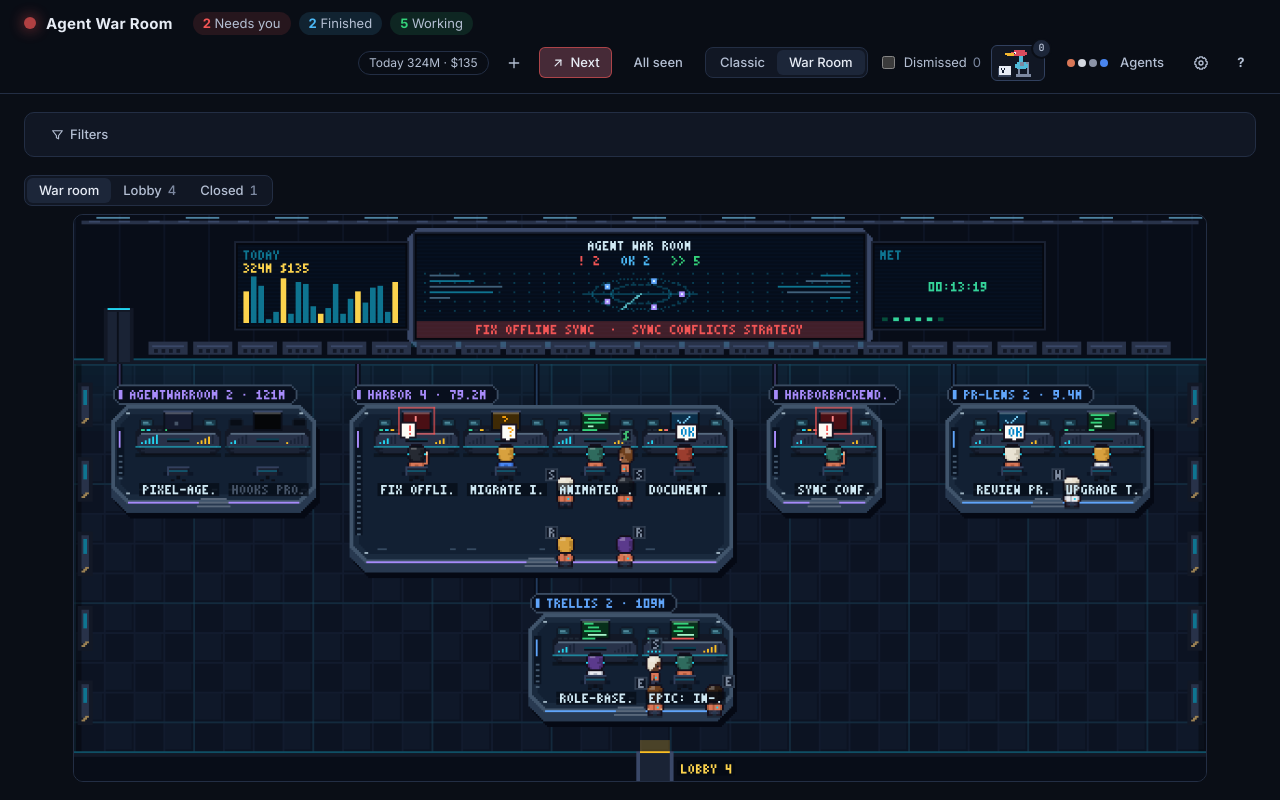
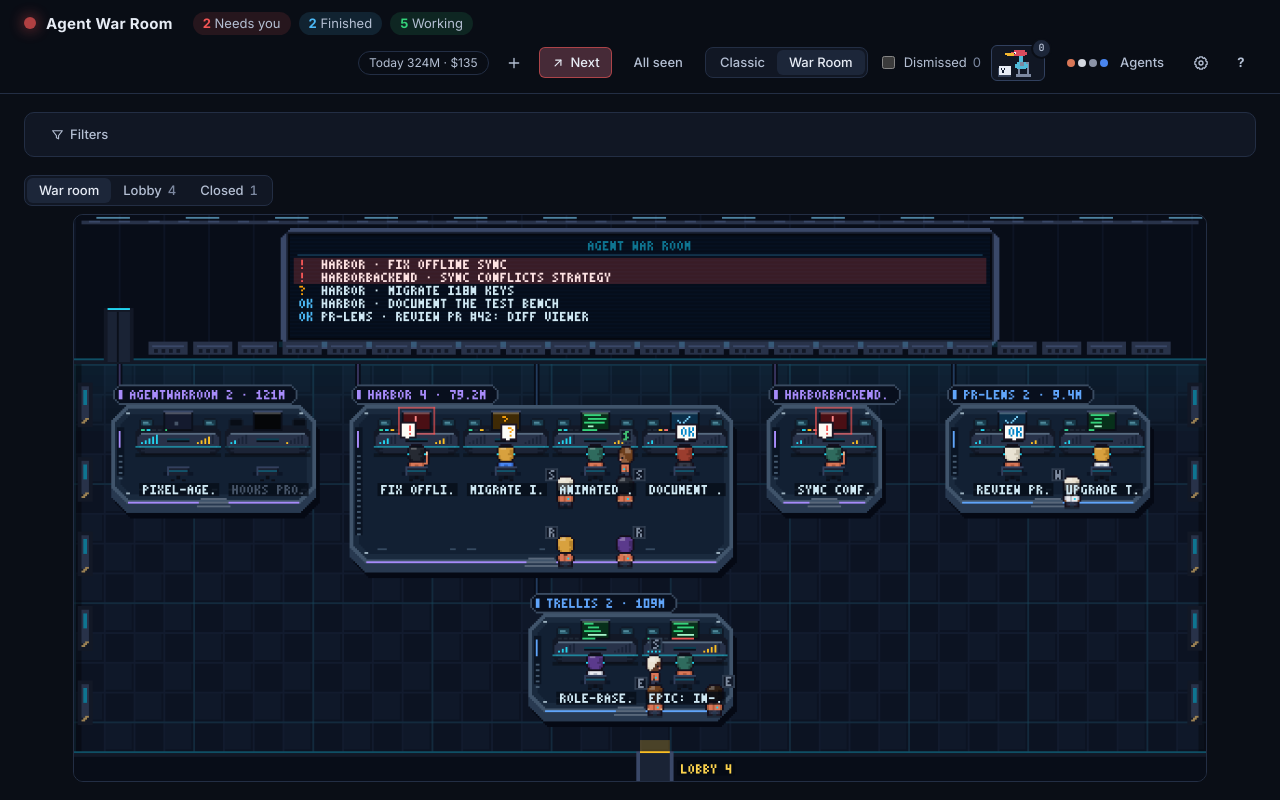
Before and after one commit to fnadalrod/Agent-war-room, a React (Vite) app: page / in a window 1280 px wide. Both pictures are taken after a click on the button "War Room". Built offline with nearby package versions, Linux system fonts and the light colour scheme.

Commit message:
feat(pixel): turn the screen wall into a board of what waits for you
The wall repeated the header (counters, today's usage) and filled the rest with a radar, a random bar
graph and a clock. It is now one wide board listing who needs you (pulsing), who looks stuck and who
finished, with their repo.

```diff
--- a/locales/en.json
+++ b/locales/en.json
@@ -360,7 +360,6 @@
       "subagent_of": " — subagent of {session}",
       "subagent_of_unknown": " — subagent of the session",
       "empty": "Empty room: desks will appear when an agent starts.",
-      "today": "TODAY",
       "cabinet_tip": "{n} closed sessions · click to list them",
       "team_lounge": "TEAM ROOM",
       "principal_lounge": "PRINCIPALS CLUB",
--- a/locales/es.json
+++ b/locales/es.json
@@ -360,7 +360,6 @@
       "subagent_of": " — subagente de {session}",
       "subagent_of_unknown": " — subagente de la sesión",
       "empty": "Sala vacía: los puestos aparecerán cuando un agente arranque.",
-      "today": "HOY",
       "cabinet_tip": "{n} sesiones cerradas · clic para verlas",
       "team_lounge": "SALA DE AGENTES",
       "principal_lounge": "CLUB PRINCIPALES",
--- a/src/domain/copy.ts
+++ b/src/domain/copy.ts
@@ -380,7 +380,6 @@ export const copy = {
     subagentOf: (session: string | null) =>
       session ? t("pixel.subagent_of", { session }) : t("pixel.subagent_of_unknown"),
     empty: t("pixel.empty"),
-    today: t("pixel.today"),
     cabinetTip: (n: number) => t("pixel.cabinet_tip", { n }),
     lobbySign: t("pixel.lobby_sign"),
     teamLounge: t("pixel.team_lounge"),
--- a/src/ui/pixel/WarRoomScene.tsx
+++ b/src/ui/pixel/WarRoomScene.tsx
@@ -1,6 +1,6 @@
 import { useCallback, useEffect, useMemo, useRef, useState } from "react";
 import type { WarRoomStore } from "../../application/warRoomStore";
-import { agentName, closedSessions, deskName, money, providerName, roomHome, tokenCount, unpriced, usageLabel, type WarRoomView } from "../../domain/attention";
+import { agentName, closedSessions, providerName, roomHome, usageLabel, type WarRoomView } from "../../domain/attention";
 import { copy } from "../../domain/copy";
 import { usePreference } from "../useStore";
 import { ClosedShelf } from "./ClosedShelf";
@@ -91,30 +91,16 @@ export function WarRoomScene({ view, store, showArchived, selectedId, selectedAg
     () => fitOffice(view, cssWidth, cssHeight, showArchived),
     [view, cssWidth, cssHeight, showArchived],
   );
-  const alerts = useMemo(
-    () =>
-      view.rooms
-        .flatMap((r) => r.sessions)
-        .filter((s) => s.attention === "needs_you" && !s.muted && !s.archived)
-        .map((s) => s.title ?? deskName(s)),
-    [view],
-  );
-
-  const today = view.today.total_tokens > 0
-    ? `${tokenCount(view.today.total_tokens).toUpperCase()}${unpriced(view.today) ? "" : ` ${money(view.today.cost_usd)}`}`
-    : null;
   // Live state for the paint loop, so it is not restarted on every render.
   const band = office.bands[room];
   const fitted = fitViewport(office.width * scale, band.h * TILE * scale, available.width, available.height);
-  const live = useRef({ office, scale, band, selectedId, selectedAgent, alerts, today, hovered: null as Hit | null, cabinet: null as string | null, door: false });
+  const live = useRef({ office, scale, band, selectedId, selectedAgent, hovered: null as Hit | null, cabinet: null as string | null, door: false });
   live.current = {
     office,
     scale,
     band,
     selectedId,
     selectedAgent,
-    alerts,
-    today,
     hovered,
     cabinet: hoveredZone?.room.repo_id ?? null,
     door: hoveredAt?.kind === "door",
@@ -152,7 +138,7 @@ export function WarRoomScene({ view, store, showArchived, selectedId, selectedAg
       const c = canvas.current;
       const ctx = c?.getContext("2d");
       if (!c || !ctx) return;
-      const { office, scale, band, selectedId, selectedAgent, hovered, alerts, today, cabinet, door } = live.current;
+      const { office, scale, band, selectedId, selectedAgent, hovered, cabinet, door } = live.current;
       // Agents already there when the room opens are in place; later ones come through the door.
       // A new width (or a lobby pushed down by a new shelf of desks) moves everything: re-seat
       // everyone rather than have them all walk.
@@ -177,8 +163,6 @@ export function WarRoomScene({ view, store, showArchived, selectedId, selectedAg
         selectedAgent,
         hovered: hovered?.session.id ?? null,
         hoveredAgent: hovered?.agent?.id ?? null,
-        alerts,
-        today,
         hoveredCabinet: cabinet,
         hoveredDoor: door,
         actors: actors.current,
--- a/src/ui/pixel/paint.ts
+++ b/src/ui/pixel/paint.ts
@@ -44,10 +44,6 @@ export type PaintState = {
   selectedAgent: string | null;
   hovered: string | null;
   hoveredAgent: string | null;
-  /** Titles of what needs you, for the wall board ticker. */
-  alerts: string[];
-  /** Today's tokens and cost, already formatted ("324M $135"), for the board. */
-  today: string | null;
   /** The cabinet under the cursor, to highlight it. */
   hoveredCabinet: string | null;
   /** The doorway between the rooms is under the cursor. */
@@ -207,18 +203,12 @@ function wall(ctx: CanvasRenderingContext2D, office: Office, st: PaintState) {
   rect(ctx, 4, 3, office.width - 8, 2, UI.metalTop);
   for (let x = 8; x < office.width - 8; x += 16) rect(ctx, x, 3, 6, 1, UI.metalEdge);
 
-  // The screen wall: telemetry on the left, the main screen, mission clock on the right.
-  const main = Math.min(240, Math.floor(office.width * 0.52));
-  const mainX = Math.floor((office.width - main) / 2);
-  const side = Math.min(90, mainX - 30);
-  armor(ctx, mainX - 5, 7, main + 10, h - 15, 5, UI.metalEdge);
-  mainScreen(ctx, office, mainX, 11, main, h - 25, st);
-  if (side >= 44) {
-    // The entrance occupies the left wall: keep the screen frame clear at narrow widths.
-    const leftSide = Math.min(side, mainX - 6 - ((office.door.x + 1) * TILE + 4));
-    if (leftSide >= 32) telemetry(ctx, mainX - leftSide - 6, 16, leftSide, h - 36, st);
-    missionClock(ctx, mainX + main + 6, 16, side, h - 36, st.now);
-  }
+  // The screen wall: one wide board with what waits for you (the header already has the counters).
+  const main = Math.min(400, Math.floor(office.width * 0.62));
+  const mainX = Math.max((office.door.x + 1) * TILE + 10, Math.floor((office.width - main) / 2));
+  const boardW = Math.min(main, office.width - mainX - 10);
+  armor(ctx, mainX - 5, 7, boardW + 10, h - 15, 5, UI.metalEdge);
+  mainScreen(ctx, office, mainX, 11, boardW, h - 25, st);
   // A continuous equipment plinth anchors the display wall.
   for (let x = 40; x < office.width - 16; x += 24) {
     rect(ctx, x, h - 12, 21, 7, UI.metalTop);
@@ -241,88 +231,44 @@ function screenFrame(ctx: CanvasRenderingContext2D, x: number, y: number, w: num
   });
 }
 
+/** What the board lists: who needs you, then who looks stuck, then who finished. */
+export function boardEntries(office: Office): Array<{ mark: string; color: string; text: string }> {
+  const sessions = office.zones.flatMap((z) => z.desks.map((d) => ({ s: d.session, repo: z.room.repo_name })))
+    .filter(({ s }) => !s.archived && !s.muted);
+  const line = (mark: string, color: string) => ({ s, repo }: { s: SessionView; repo: string }) =>
+    ({ mark, color, text: `${repo} · ${s.title ?? deskName(s)}`.toUpperCase() });
+  return [
+    ...sessions.filter(({ s }) => s.attention === "needs_you").map(line("!", COLOR.needs_you)),
+    ...sessions.filter(({ s }) => stalled(s)).map(line("?", STALLED)),
+    ...sessions.filter(({ s }) => s.attention === "finished").map(line(copy.pixel.finishedBubble, COLOR.finished)),
+  ];
+}
+
 function mainScreen(ctx: CanvasRenderingContext2D, office: Office, x: number, y: number, w: number, h: number, st: PaintState) {
   screenFrame(ctx, x, y, w, h);
-  // Tactical map: concentric pixel rings with repository nodes and a slow sweep.
-  const cx = x + Math.floor(w / 2);
-  const cy = y + 31;
-  const radius = Math.max(4, Math.floor((h - 28) / 2));
-  withAlpha(ctx, 0.45, () => {
-    for (let gx = x + 4; gx < x + w - 2; gx += 8) {
-      for (let gy = y + 20; gy < y + h - 11; gy += 5) rect(ctx, gx, gy, 1, 1, UI.cyanDim);
-    }
-    for (const r of [radius, Math.max(2, radius - 5)]) {
-      for (let angle = 0; angle < 360; angle += 5) {
-        const rad = angle * Math.PI / 180;
-        rect(ctx, cx + Math.round(Math.cos(rad) * r * 2), cy + Math.round(Math.sin(rad) * r * 0.65), 1, 1, UI.cyanDim);
-      }
-    }
-    rect(ctx, cx - radius * 2 - 5, cy, radius * 4 + 10, 1, UI.cyanDim);
+  drawText(ctx, copy.pixel.title, x + Math.floor((w - textWidth(copy.pixel.title)) / 2), y + 3, UI.cyanDim);
+  rect(ctx, x + 4, y + 10, w - 8, 1, "#12324a");
+  const entries = boardEntries(office);
+  if (entries.length === 0) {
+    const quiet = copy.pixel.allQuiet;
+    drawText(ctx, quiet, x + Math.floor((w - textWidth(quiet)) / 2), y + Math.floor(h / 2) + 1, "#3b8aa0");
+    return;
+  }
+  const rows = Math.max(1, Math.floor((h - 14) / 7));
+  const shown = entries.length > rows ? entries.slice(0, rows - 1) : entries;
+  shown.forEach((e, i) => {
+    const ly = y + 13 + i * 7;
+    const urgent = e.mark === "!";
+    // What needs you pulses; the rest is steady.
+    if (urgent) withAlpha(ctx, st.frame % 10 < 6 ? 0.22 : 0.08, () => rect(ctx, x + 2, ly - 1, w - 4, 7, COLOR.needs_you));
+    drawText(ctx, e.mark, x + 5, ly, e.color);
+    drawText(ctx, fit(e.text, w - 22), x + 17, ly, urgent ? "#fde2e2" : UI.text);
   });
-  const sweep = (st.frame % 80) / 80 * Math.PI * 2;
-  for (let i = 0; i <= radius; i++) rect(ctx, cx + Math.round(Math.cos(sweep) * i * 2), cy + Math.round(Math.sin(sweep) * i * 0.65), 1, 1, "#55b5bf");
-  office.zones.forEach((zone, i) => {
-    const angle = (i / Math.max(1, office.zones.length)) * Math.PI * 2;
-    const nx = cx + Math.round(Math.cos(angle) * radius * 1.7);
-    const ny = cy + Math.round(Math.sin(angle) * radius * 0.55);
-    rect(ctx, nx - 1, ny - 1, 3, 3, TIERS[hash(zone.room.repo_id) % TIERS.length]);
-    rect(ctx, nx, ny, 1, 1, "#dffaff");
-  });
-  // Edge telemetry makes the display read as one integrated command wall.
-  for (let i = 0; i < 5; i++) {
-    const len = 5 + Math.floor(rand(i + 8) * Math.max(5, w / 5 - 12));
-    rect(ctx, x + 7, y + 21 + i * 3, len, 1, i % 2 ? UI.cyanDim : "#41617b");
-    rect(ctx, x + w - 7 - len, y + 21 + i * 3, len, 1, i % 2 ? "#41617b" : UI.cyanDim);
+  if (shown.length < entries.length) {
+    const more = `+${entries.length - shown.length}`;
+    drawText(ctx, more, x + 5, y + 13 + shown.length * 7, UI.cyanDim);
   }
-  drawText(ctx, copy.pixel.title, x + Math.floor((w - textWidth(copy.pixel.title)) / 2), y + 3, UI.text);
-  const counts = { needs_you: 0, finished: 0, working: 0 } as Record<string, number>;
-  for (const zone of office.zones) for (const d of zone.desks) if (!d.session.archived && d.session.attention in counts) counts[d.session.attention]++;
-  const parts: Array<[string, string]> = [
-    [`! ${counts.needs_you}`, COLOR.needs_you],
-    [`OK ${counts.finished}`, COLOR.finished],
-    [`>> ${counts.working}`, COLOR.working],
-  ];
-  const total = parts.reduce((sum, [t]) => sum + textWidth(t), 0) + 12 * (parts.length - 1);
-  let tx = x + Math.floor((w - total) / 2);
-  for (const [text, color] of parts) {
-    drawText(ctx, text, tx, y + 11, color);
-    tx += textWidth(text) + 12;
-  }
-  // Ticker of what needs you, or all quiet.
-  const ticker = st.alerts.length ? st.alerts.join("  ·  ") : copy.pixel.allQuiet;
-  const color = st.alerts.length ? (st.frame % 10 < 6 ? COLOR.needs_you : "#fca5a5") : "#3b8aa0";
-  if (st.alerts.length) withAlpha(ctx, st.frame % 10 < 6 ? 0.25 : 0.1, () => rect(ctx, x, y + h - 9, w, 9, COLOR.needs_you));
-  ctx.save();
-  ctx.beginPath();
-  ctx.rect(x + 2, y + h - 8, w - 4, 7);
-  ctx.clip();
-  const tw = textWidth(ticker);
-  const tx0 = st.alerts.length && tw > w - 8 ? x + w - ((st.frame * 1.5) % (tw + w)) : x + Math.floor((w - tw) / 2);
-  drawText(ctx, ticker, tx0, y + h - 7, color);
-  ctx.restore();
   withAlpha(ctx, 0.12, () => rect(ctx, x - 6, y + h + 2, w + 12, 3, UI.cyan));
-}
-
-/** Left screen: today's usage and a live-looking bar graph. */
-function telemetry(ctx: CanvasRenderingContext2D, x: number, y: number, w: number, h: number, st: PaintState) {
-  screenFrame(ctx, x, y, w, h);
-  drawText(ctx, copy.pixel.today, x + 3, y + 3, UI.cyanDim);
-  if (st.today) drawText(ctx, fit(st.today, w - 6), x + 3, y + 10, "#fcd34d");
-  for (let i = 0; i < Math.floor((w - 6) / 4); i++) {
-    const bh = 2 + Math.floor(rand(i * 7 + Math.floor(st.frame / 4)) * (h - 20));
-    rect(ctx, x + 3 + i * 4, y + h - 2 - bh, 3, bh, i % 5 === 0 ? "#fcd34d" : UI.cyanDim);
-  }
-}
-
-/** Right screen: the time, like a mission clock. */
-function missionClock(ctx: CanvasRenderingContext2D, x: number, y: number, w: number, h: number, now: Date) {
-  screenFrame(ctx, x, y, w, h);
-  drawText(ctx, "MET", x + 3, y + 3, UI.cyanDim);
-  const pad = (n: number) => String(n).padStart(2, "0");
-  const time = `${pad(now.getHours())}:${pad(now.getMinutes())}:${pad(now.getSeconds())}`;
-  drawText(ctx, time, x + Math.floor((w - textWidth(time)) / 2), y + Math.floor(h / 2) - 2, "#34d399");
-  // Blinking status lights.
-  for (let i = 0; i < 6; i++) rect(ctx, x + 4 + i * 6, y + h - 5, 3, 2, rand(i + now.getSeconds()) > 0.4 ? "#34d399" : "#064e3b");
 }
 
 function door(ctx: CanvasRenderingContext2D, x: number, wallBottom: number, frame: number) {
```
Also changed, not shown: .cursor/rules/frontend-pixel-art.md, 2 other files (tests, documents, lock files or other folders).
